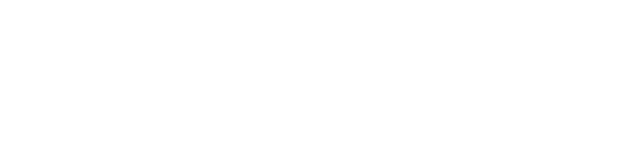
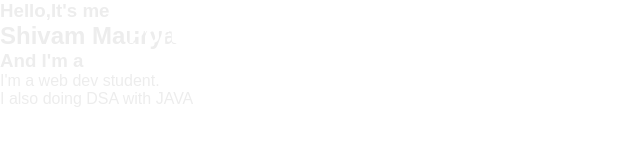
Before and after one commit to shivam240104/My_portfolio, a plain HTML site: page index.html in a window 1280 px wide. Shown: the full height of the page, 0-640 px from the left. Drawn offline with Linux system fonts and the light colour scheme.

Commit message:
Adding home section

```diff
--- a/index.html
+++ b/index.html
@@ -18,5 +18,14 @@
         </nav>
 
     </header>
+    <section class="home">
+        <div class="home-content">
+            <h3>Hello,It's me</h3>
+            <h1>Shivam Maurya</h1>
+            <h3>And I'm a</h3>
+            <p>I'm a web dev student. <br> I also doing DSA with JAVA  </p>
+             <div class="home-sci"></div>
+        </div>
+    </section>
 </body>
 </html>
```
